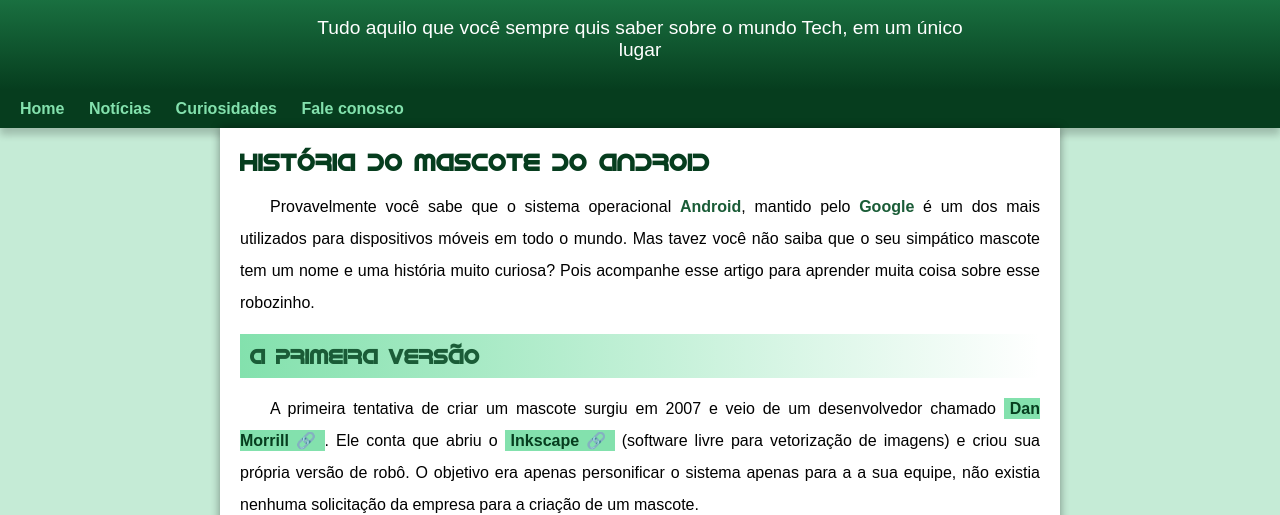
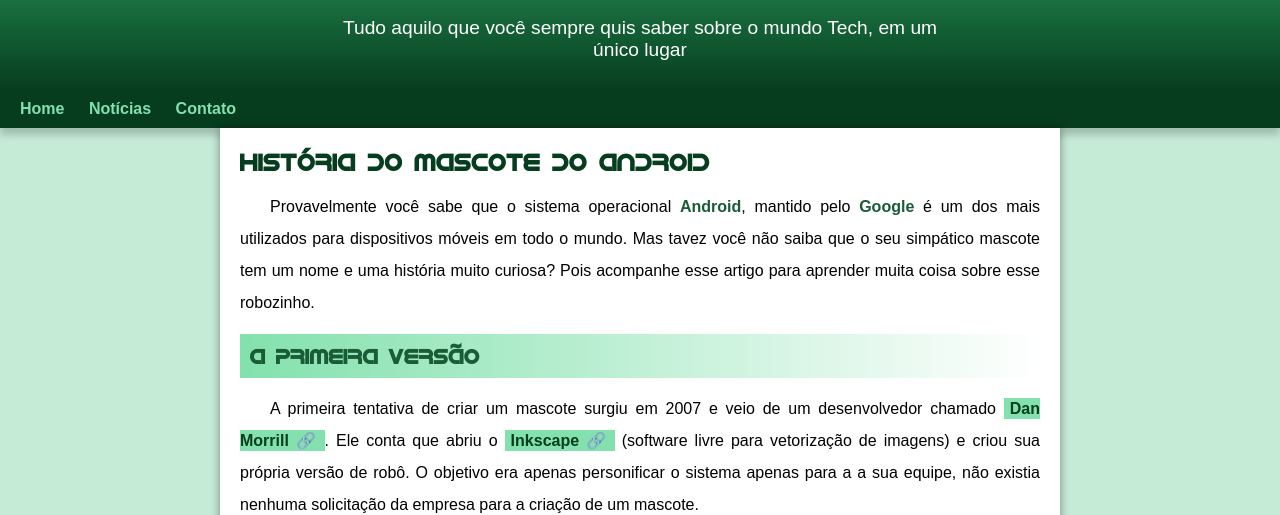
Before and after one commit to andersonsantosdasilva/projeto-android, a plain HTML site: page index.html in a window 1280 px wide. Shown: the part 100-615 px from the top of the page. Drawn offline with Linux system fonts and the light colour scheme.

Commit message:
Diminuição do parágrafo do Header

```diff
--- a/estilo/style.css
+++ b/estilo/style.css
@@ -53,7 +53,7 @@ header > p {
     font-family: var(--fonte-padrao);
     font-size: 1.2em;
     color: white;
-    max-width: 670px;
+    max-width: 600px;
     padding-right: 20px;
     padding-left: 20px;
     margin: auto;
--- a/index.html
+++ b/index.html
@@ -17,8 +17,7 @@
     <nav>
         <a href="#">Home</a>
         <a href="#">Notícias</a>
-        <a href="#">Curiosidades</a>
-        <a href="#">Fale conosco</a>
+        <a href="#">Contato</a>
     </nav>
     <main>
         <article>
```
